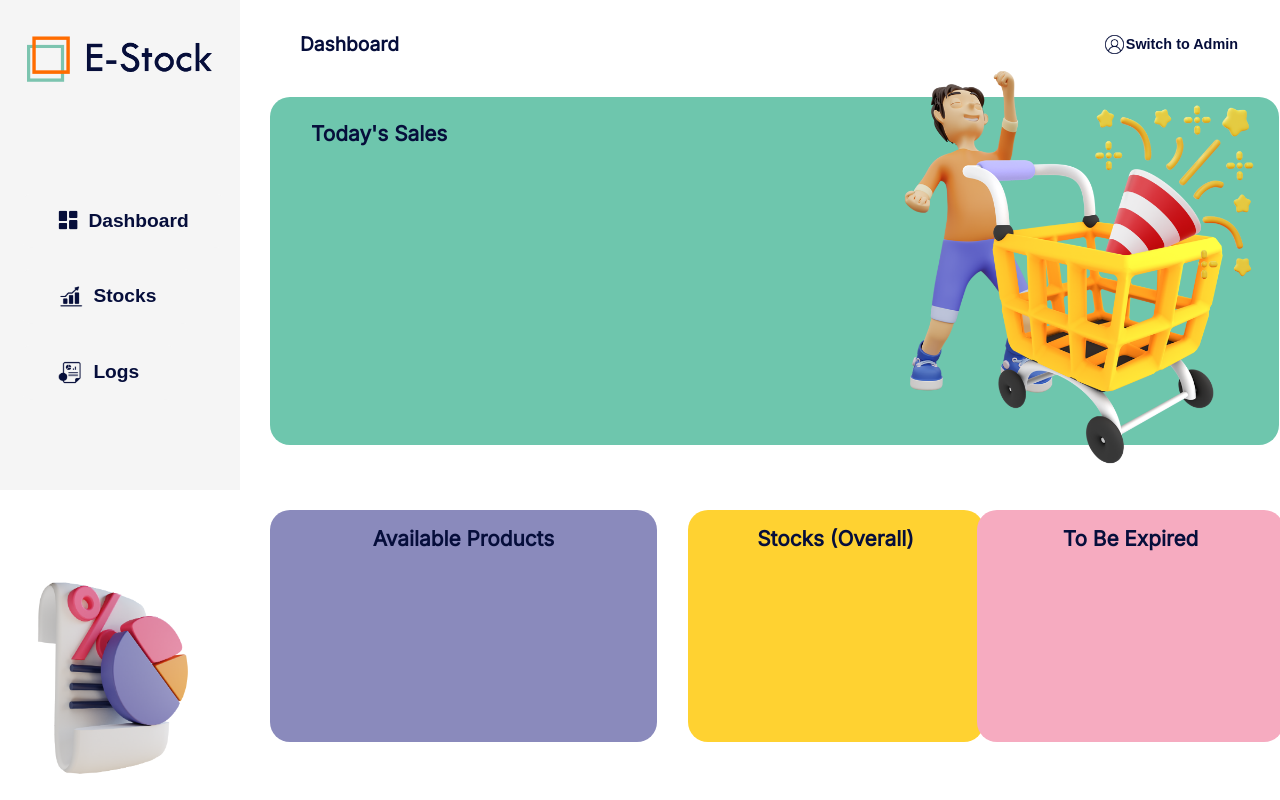
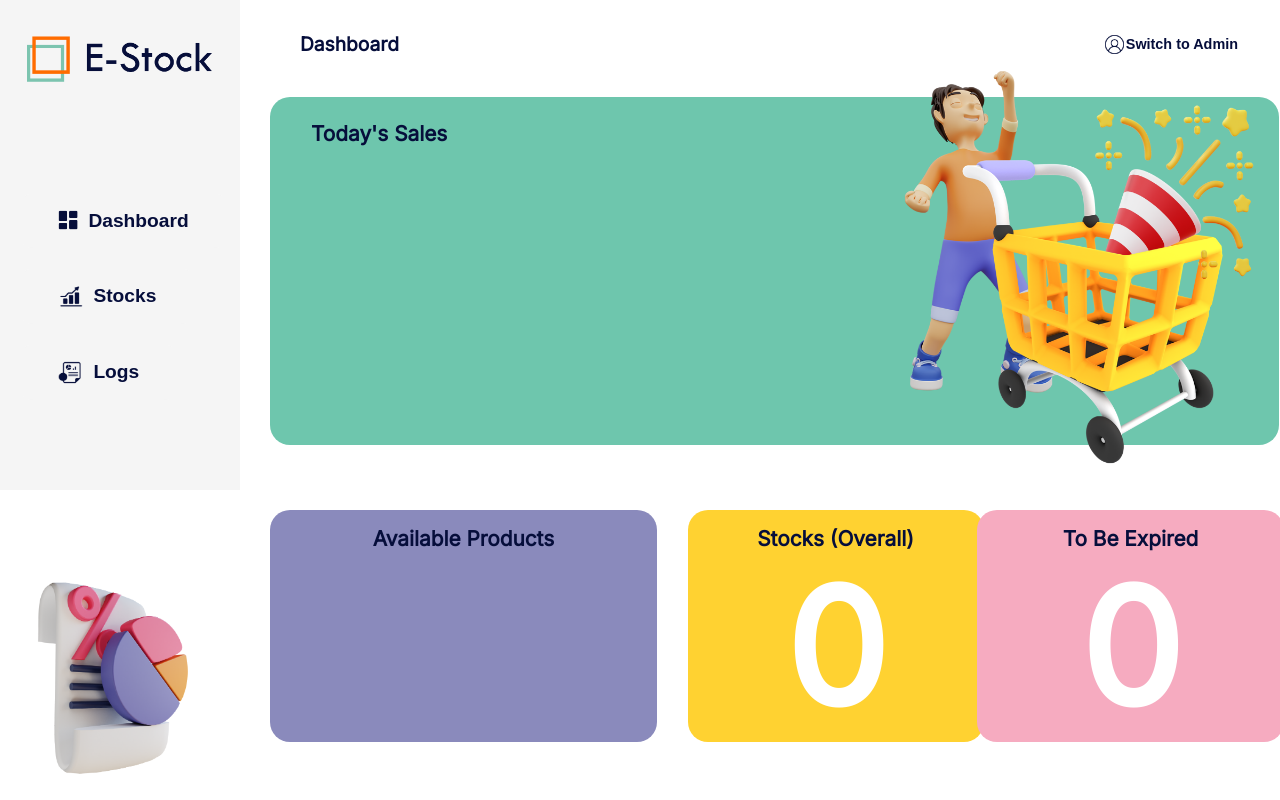
Before and after one commit to MarkedAsDave/E-stock, a React (Vite) app: page /Employee in a window 1280 px wide. Built offline with nearby package versions, Linux system fonts and the light colour scheme.

Commit message:
bring back cards

```diff
--- a/src/Components/Card_a.jsx
+++ b/src/Components/Card_a.jsx
@@ -2,19 +2,19 @@ import React from "react";
 import cartcon from '../images/cart.png'
 
 const CardA = ({Atitle}) => {
-  // const Products = JSON.parse(localStorage.getItem("products")) || [];
+  const Products = JSON.parse(localStorage.getItem("products")) || [];
 
-  // const calculateQuantityDiff = (product) => {
-  //   return product.originalQuantity - product.quantity;
-  // }
+  const calculateQuantityDiff = (product) => {
+    return product.originalQuantity - product.quantity;
+  }
 
-  // const sortedProducts = Products.map((product) => {
-  //   return {
-  //     ...product,
-  //     modifiedQuantity: calculateQuantityDiff(product),
-  //     modified: new Date(product.modifiedDate).getTime()
-  //   };
-  // }).sort((a, b) => b.modifiedQuantity - a.modifiedQuantity);
+  const sortedProducts = Products.map((product) => {
+    return {
+      ...product,
+      modifiedQuantity: calculateQuantityDiff(product),
+      modified: new Date(product.modifiedDate).getTime()
+    };
+  }).sort((a, b) => b.modifiedQuantity - a.modifiedQuantity);
 
   return (
     <div className="Carda-main">
@@ -23,7 +23,7 @@ const CardA = ({Atitle}) => {
       <div className="main-text">Today's Sales</div>
       <div className="aitemContainer">
         <ul className="item-list">
-        {/* {sortedProducts.map((product, index) => (
+        {sortedProducts.map((product, index) => (
           <li className="item-list" key={index}>
           {product.modifiedQuantity >=  1 && (
           <div className="aitem">
@@ -36,7 +36,7 @@ const CardA = ({Atitle}) => {
       </div>
     )}
   </li>
-))} */}
+))}
 
         </ul>
       </div>
--- a/src/Components/Card_b.jsx
+++ b/src/Components/Card_b.jsx
@@ -1,7 +1,7 @@
 import React from "react";
 
 const CardB = ({Btitle})  => {
-  // const Products = JSON.parse(localStorage.getItem("products")) || []; // get stored products from local storage, default to empty array if null
+  const Products = JSON.parse(localStorage.getItem("products")) || []; // get stored products from local storage, default to empty array if null
 
   return (
     <div className="Cardb-main">
@@ -9,7 +9,7 @@ const CardB = ({Btitle})  => {
       <div className="cardt-text">Available Products</div>
       <div className="itemContainer">
       <ul className="bitem-list">
-      {/* {Products.map((product, index) => (
+      {Products.map((product, index) => (
         <li className="bitem" key={index}>
 
             <div className="pname-div">
@@ -22,7 +22,7 @@ const CardB = ({Btitle})  => {
               </div>
 
           </li>
-        ))} */}
+        ))}
       </ul>
       </div>
     </div>
--- a/src/Components/Card_c.jsx
+++ b/src/Components/Card_c.jsx
@@ -1,15 +1,15 @@
 import React from "react";
 
 const CardC = ({ Ctitle }) => {
-  // const products = JSON.parse(localStorage.getItem('products')) || [];
-  // const totalQuantity = products.reduce((total, product) => total + parseInt(product.quantity), 0);
+  const products = JSON.parse(localStorage.getItem('products')) || [];
+  const totalQuantity = products.reduce((total, product) => total + parseInt(product.quantity), 0);
 
   return (
     <div className="Cardc-main">
       <div>
         <div className="ctitle">{Ctitle}</div>
         <div className="cardt-text">Stocks (Overall)</div>
-        {/* <div className="ca-text">{totalQuantity}</div> */}
+        <div className="ca-text">{totalQuantity}</div>
       </div>
     </div>
   );
--- a/src/Components/Card_d.jsx
+++ b/src/Components/Card_d.jsx
@@ -1,21 +1,21 @@
 import React from "react";
 
 const CardD = ({ tbeext, Dtitle }) => {
-  // const Products = JSON.parse(localStorage.getItem("products")) || []; // get stored products from local storage, default to empty array if null
+  const Products = JSON.parse(localStorage.getItem("products")) || []; // get stored products from local storage, default to empty array if null
 
   // Filter products that are expiring within 3 weeks
-  // const expiringProducts = Products.filter((product) => {
-  //   const expiringDate = new Date(product.expiryDate);
-  //   const today = new Date();
-  //   const diffTime = Math.abs(expiringDate - today);
-  //   const diffDays = Math.ceil(diffTime / (1000 * 60 * 60 * 24));
-  //   return diffDays <= 21; // 3 weeks is 21 days
-  // });
+  const expiringProducts = Products.filter((product) => {
+    const expiringDate = new Date(product.expiryDate);
+    const today = new Date();
+    const diffTime = Math.abs(expiringDate - today);
+    const diffDays = Math.ceil(diffTime / (1000 * 60 * 60 * 24));
+    return diffDays <= 21; // 3 weeks is 21 days
+  });
 
   // Sum the quantities of expiring products
-  // const totalQuantity = expiringProducts.reduce((acc, product) => {
-  //   return acc + parseInt(product.quantity); // ensure quantity is parsed as an integer before summing
-  // }, 0);
+  const totalQuantity = expiringProducts.reduce((acc, product) => {
+    return acc + parseInt(product.quantity); // ensure quantity is parsed as an integer before summing
+  }, 0);
 
   return (
     <div className="Cardd-main">
@@ -23,7 +23,7 @@ const CardD = ({ tbeext, Dtitle }) => {
         <div className="ctitle">{Dtitle}</div>
         <div className="cardt-text">To Be Expired</div>
 
-        {/* <div className="c-text ca-text">{totalQuantity}</div>  */}
+        <div className="c-text ca-text">{totalQuantity}</div> {/* Display total quantity without the string "Total" */}
       </div>
     </div>
   );
--- a/src/main.jsx
+++ b/src/main.jsx
@@ -1,6 +1,6 @@
 import React from 'react';
-import ReactDOM from 'react-dom/client'; // Import from 'react-dom/client'
-import { BrowserRouter, Routes, Route } from 'react-router-dom';
+import ReactDOM from 'react-dom/client';
+import { BrowserRouter, Routes, Route, } from 'react-router-dom';
 import App from './App';
 import Dashboard from './pages/dashboard';
 import Stocks from './pages/stocks';
```
